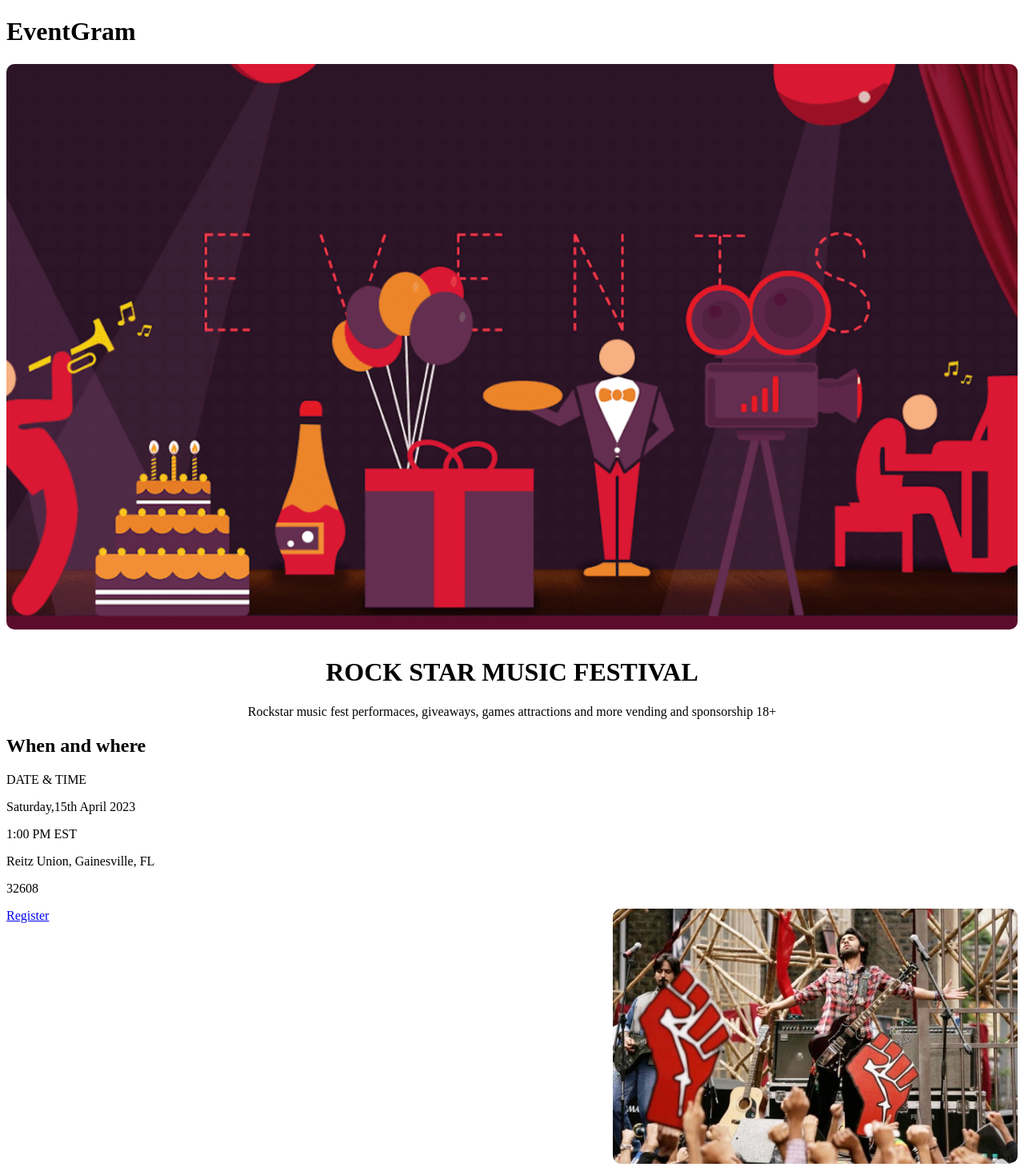
After one commit to sripriyasimhadri/eventGram, a Django app: page /events1/ in a window 1280 px wide. The commit adds this page. Shown: the whole page at 80% size. Run offline with Django 3.2, Linux system fonts and the light colour scheme.

Commit message:
register and events1

```diff
--- a/appname/templates/dashboard.html
+++ b/appname/templates/dashboard.html
@@ -54,7 +54,7 @@
           <p>Event 1 Description</p>
           <p>Date and Time: 01/01/2023 7:00pm</p>
           <p>Place: University of Florida</p>
-          <button onclick="window.location.href='events1.html'">View More Details</button>
+          <a href="{% url 'events1' %}">View More Details</a>
         </div>
       </li>
       <li>
--- /dev/null
+++ b/appname/templates/events1.html
@@ -0,0 +1,57 @@
+<!DOCTYPE html>
+{% load static %}
+<html>
+  <head>
+    <title>Events1</title>
+    <style>
+      body {
+        background-color: white;
+        /*color: crimson;*/
+      }
+
+      img {
+        max-width: 100%;
+        height: auto;
+        border-radius: 10px;
+        margin-bottom: 10px;
+      }
+      #about{
+        color:black;
+        text-align: center;
+      }
+      #photo{
+        float:right;
+        width:40%;
+        height:40%;
+        margin-top: 0px;
+      }
+
+    </style>
+  </head>
+  <body>
+    <h1>EventGram</h1>
+        <img src="{% static 'img/eve.png' %}" alt="My Image">
+        <div id="about">
+        <h1> ROCK STAR MUSIC FESTIVAL</h1>
+        <p> Rockstar music fest performaces, giveaways, games attractions and more vending and sponsorship 18+</p>
+      </div>
+
+      <div id="when and where">
+        <h2> When and where</h2>
+        <p>DATE & TIME</p>
+        <p> Saturday,15th April 2023</p>
+        <p>1:00 PM EST</p>
+
+      </div>
+    <div id="location">
+      <p>Reitz Union, Gainesville, FL</p>
+      <p>32608</p>
+    </div>
+    <div id="photo">
+      <img src="{% static 'img/events1.jpeg' %}" alt=" My Image">
+    </div>
+    <div id="register">
+      <a href="{% url 'register' %}">Register</a>
+    </div>
+  </body>
+</html>
--- a/appname/urls.py
+++ b/appname/urls.py
@@ -9,4 +9,5 @@ urlpatterns = [
     path('events1/', views.events1, name='events1'),
     path('events2/', views.events2, name='events2'),
     path('events3/', views.events3, name='events3'),
+    path('register/', views.register, name='register'),
 ]
--- a/appname/views.py
+++ b/appname/views.py
@@ -20,3 +20,6 @@ def events2(request):
 
 def events3(request):
     return render(request, 'events3.html')
+
+def register(request):
+    return render(request, 'register.html')
```
Also changed, not shown: appname/static/img/events1.jpeg (added), 4 other files.
